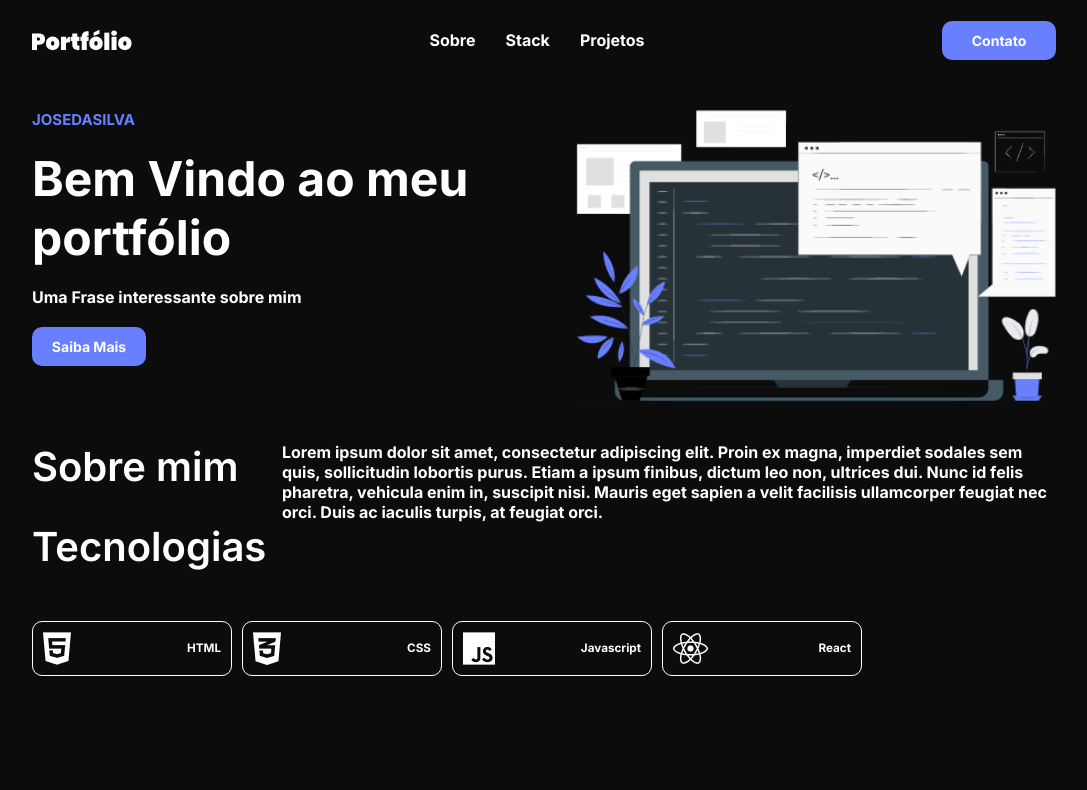
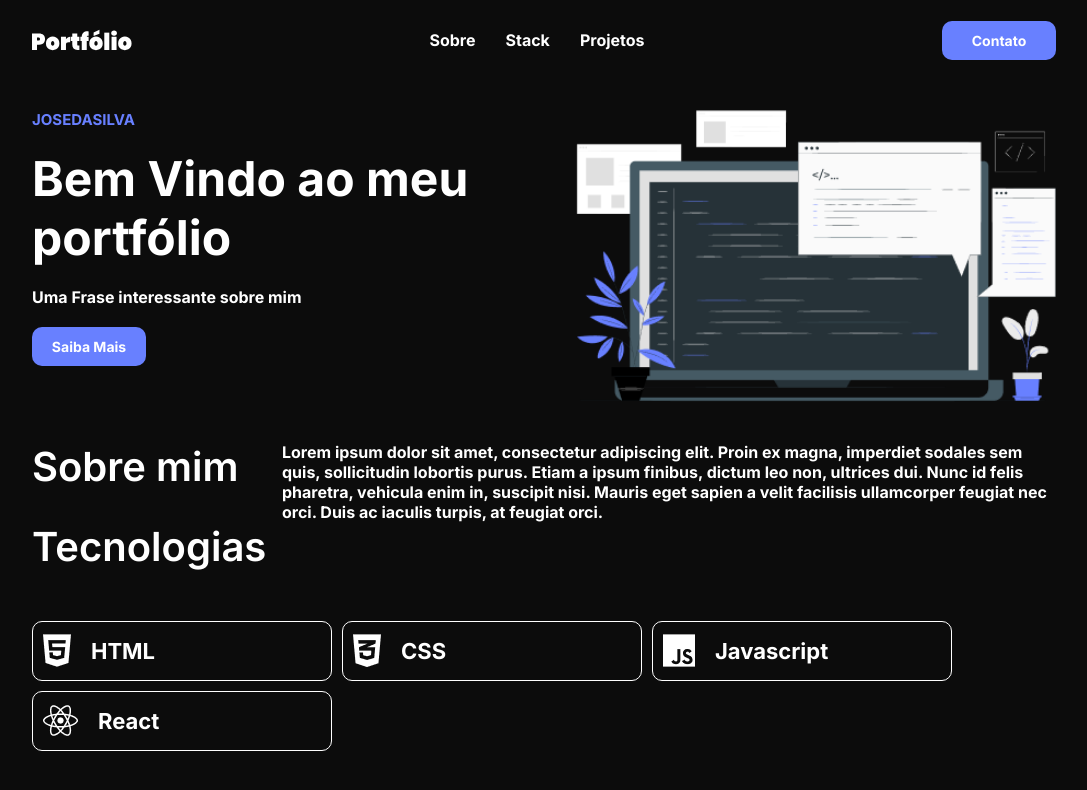
Before and after one commit to MathGoOli-Frontend/m3-s1-entrega-portfolio-template-MathGoOli, a React (Vite) app: page / in a window 1280 px wide. Shown: the top 790 px of the page, without its empty margins (96-1183 px from the left). Built offline with nearby package versions, Linux system fonts and the light colour scheme.

Commit message:
fix technologiesCard

```diff
--- a/src/fragments/TecnologyCard/index.jsx
+++ b/src/fragments/TecnologyCard/index.jsx
@@ -4,7 +4,7 @@ export const TecnologyCard = (tech) => {
     return(
         <li className={style.card}>
             <img src={tech.tech.img} alt={tech.tech.name} />
-            <h3>{tech.tech.name}</h3>
+            <h3 className="title-3">{tech.tech.name}</h3>
         </li>
     )
 }
--- a/src/fragments/TecnologyCard/style.module.css
+++ b/src/fragments/TecnologyCard/style.module.css
@@ -1,9 +1,10 @@
 .card{
-    width: 200px;
+    width: 300px;
+    height: 6rem;
 
     display: flex;
     list-style: none;
-    justify-content: space-between;
+    gap: 2rem;
     align-items: center;
 
     border: 1px solid var(--color-white);
```
